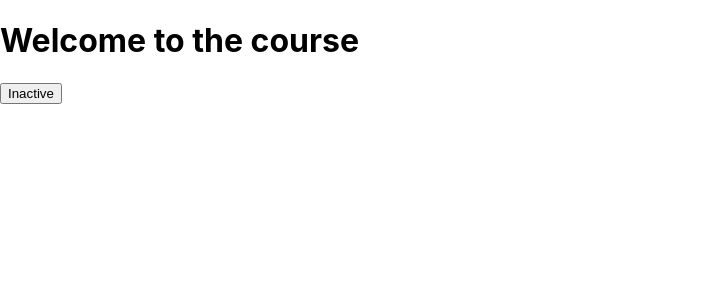
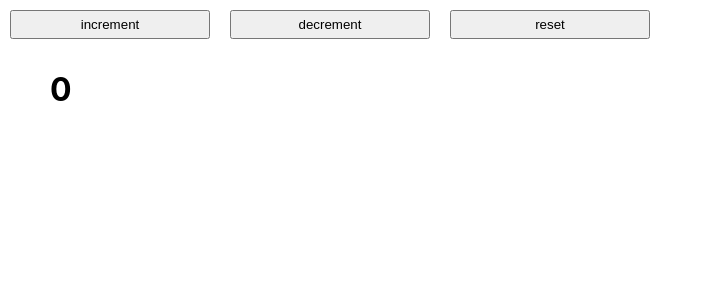
Before and after one commit to leila100/Hooks-Playground, a React (Create React App) app: page / in a window 1280 px wide. Shown: the top 300 px of the page, without its empty margins (0-713 px from the left). Built offline with nearby package versions, Linux system fonts and the light colour scheme.

Commit message:
Add multiple click handler to change state

```diff
--- a/src/App.js
+++ b/src/App.js
@@ -1,16 +1,26 @@
 import React, { useState } from "react";
 
 function App() {
-  const [activated, setActivated] = useState(false);
-  const buttonText = activated ? "Active" : "Inactive";
+  const [count, setCount] = useState(0);
 
-  const clickHandler = () => {
-    setActivated(!activated);
+  const incrementHandler = () => {
+    setCount((prevCount) => prevCount + 1);
   };
+
+  const decrementHandler = () => {
+    setCount((prevCount) => prevCount - 1);
+  };
+
+  const resetHandler = () => {
+    setCount(0);
+  };
+
   return (
     <div className='App'>
-      <h1>Welcome to the course</h1>
-      <button onClick={clickHandler}>{buttonText}</button>
+      <button onClick={incrementHandler}>increment</button>
+      <button onClick={decrementHandler}>decrement</button>
+      <button onClick={resetHandler}>reset</button>
+      <h1>{count}</h1>
     </div>
   );
 }
--- a/src/index.css
+++ b/src/index.css
@@ -11,3 +11,13 @@ code {
   font-family: source-code-pro, Menlo, Monaco, Consolas, 'Courier New',
     monospace;
 }
+
+button {
+  width: 200px;
+  margin: 10px;
+  padding: 5px;
+}
+
+h1 {
+  margin-left: 50px;
+}
```
